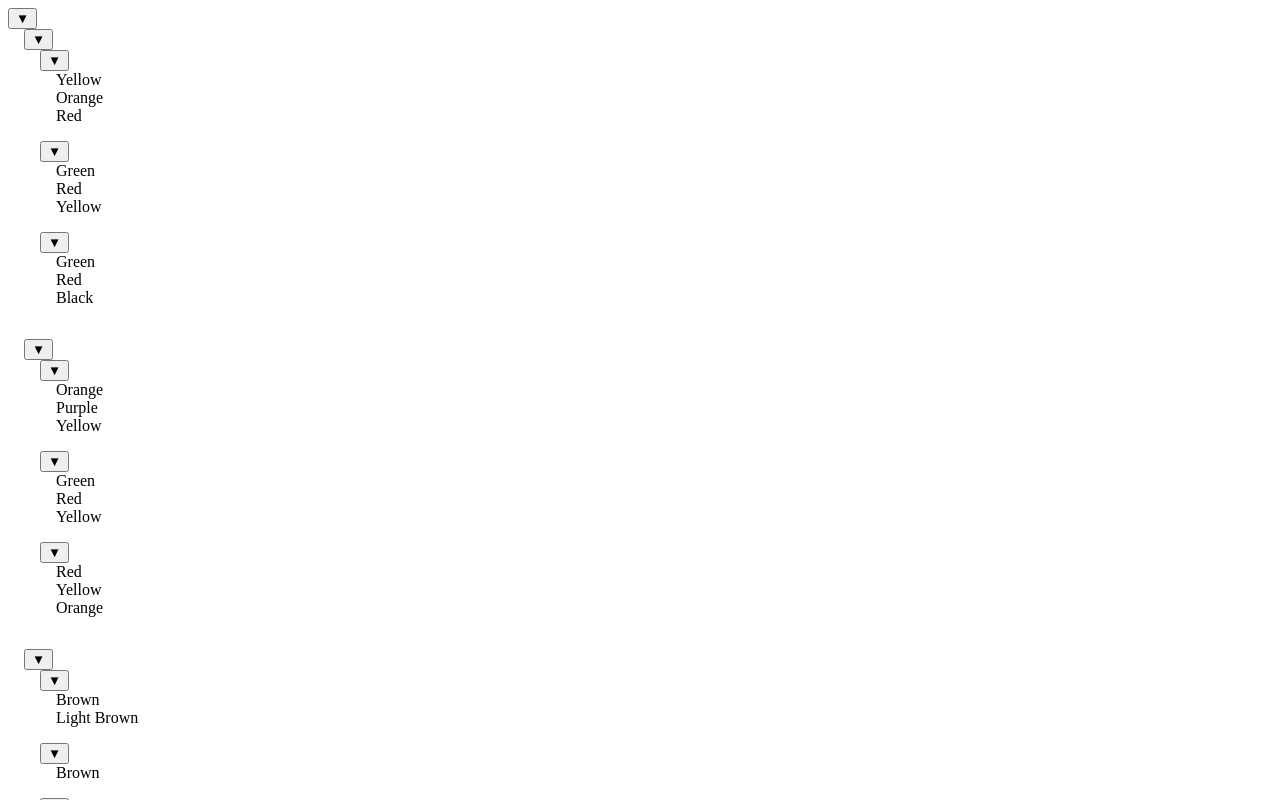
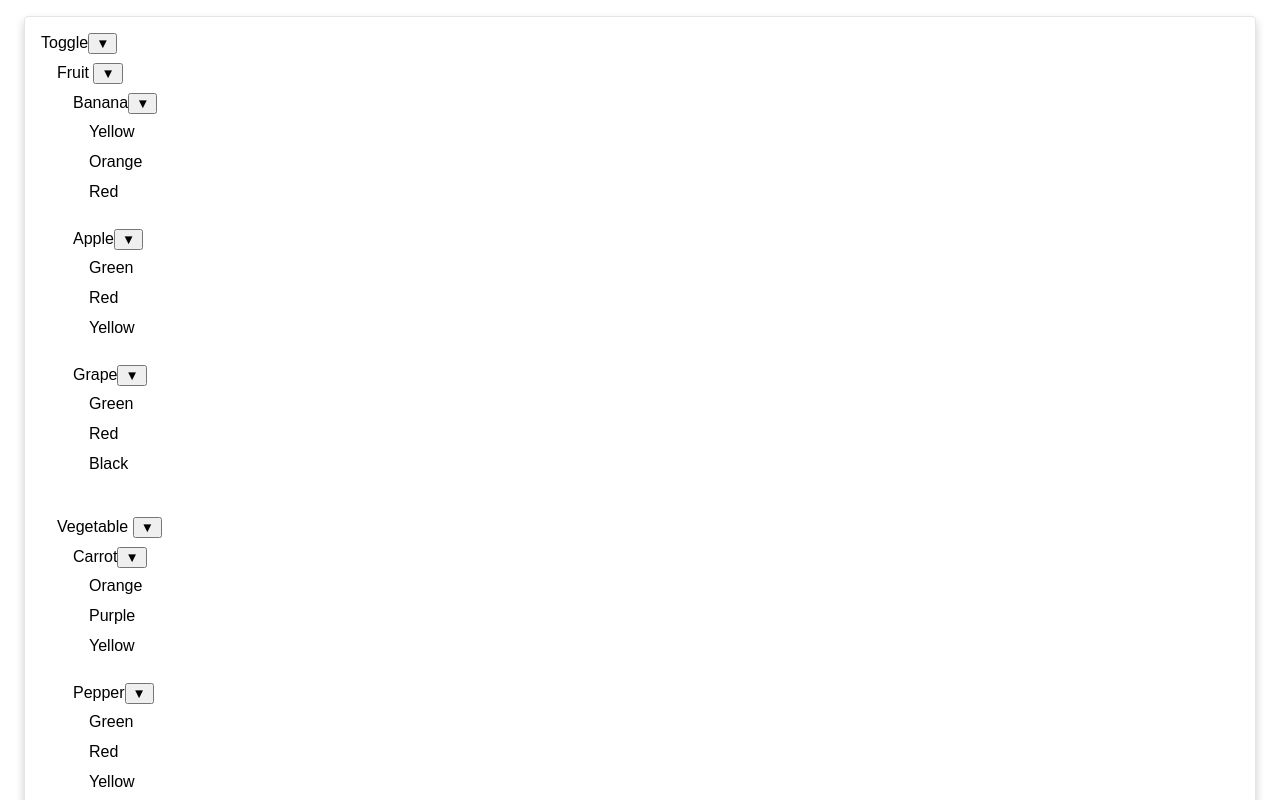
Before and after one commit to luismartinezs/nuxt-play, a Nuxt app: page / in a window 1280 px wide. Shown: the top 800 px of the page. Built offline with nearby package versions, Linux system fonts and the light colour scheme.

Commit message:
feat: wrapper height kinda

```diff
--- a/components/FilterMinimalExample.vue
+++ b/components/FilterMinimalExample.vue
@@ -1,31 +1,36 @@
 <template>
-  <div class="collapsible-container">
-    <div>
+  <div class="wrapper">
+    <div class="collapsible-container card">
+      <div class="toggle-btn">
+        <span>Toggle</span>
         <button @click="toggleAll">{{ allExpanded ? '▼' : '►' }}</button>
       </div>
       <ul ref="parent" class="collapsible-content" :style="{ height: parentHeight }">
         <li v-for="lvlOne in dataToList" :key="lvlOne.name">
-        <div>
-          <div>
+          <div class="toggle-btn">
+            <span>
+              {{ lvlOne.name }}
+            </span>
             <button @click="toggleLvlOne(lvlOne)">{{ lvlOne.expanded ? '▼' : '►' }}</button>
           </div>
           <ul ref="lvlOne" class="collapsible-content" :style="{ height: lvlOne.expanded ? lvlOne.contentHeight : 0 }">
             <li v-for="lvlTwo in lvlOne.lvlTwo" :key="lvlTwo.name">
-              <div>
-                <div>
+              <div class="toggle-btn">
+                <span>{{ lvlTwo.name }}</span>
                 <button @click="toggleLvlTwo(lvlTwo)">{{ lvlTwo.expanded ? '▼' : '►' }}</button>
               </div>
               <ul ref="lvlTwo" class="collapsible-content" :style="{ height: lvlTwo.expanded ? lvlTwo.contentHeight : 0 }">
                 <li v-for="lvlThree in lvlTwo.lvlThree" :key="lvlThree">
+                  <div class="toggle-btn">
                     {{ lvlThree }}
+                  </div>
+                </li>
+              </ul>
+            </li>
+          </ul>
         </li>
       </ul>
     </div>
-            </li>
-          </ul>
-        </div>
-      </li>
-    </ul>
   </div>
 </template>
 
@@ -155,6 +160,17 @@ ul {
 li {
   list-style: none;
 }
+.wrapper {
+  margin: 1rem;
+  font-family: sans-serif;
+}
+.card {
+  background-color: #fff;
+  border-radius: 4px;
+  border: 1px solid #e5e5e5;
+  box-shadow: 0 5px 10px 0 rgba(0, 0, 0, 0.2);
+  padding: 1rem;
+}
 .collapsible-container {
   max-height: 5000px;
   transition: all .5s ease;
@@ -164,4 +180,8 @@ li {
   transition: all .5s ease;
   overflow: hidden;
 }
+
+.toggle-btn {
+  height: 30px;
+}
 </style>
```
Lines whose indentation alone changed are shown as unchanged.
